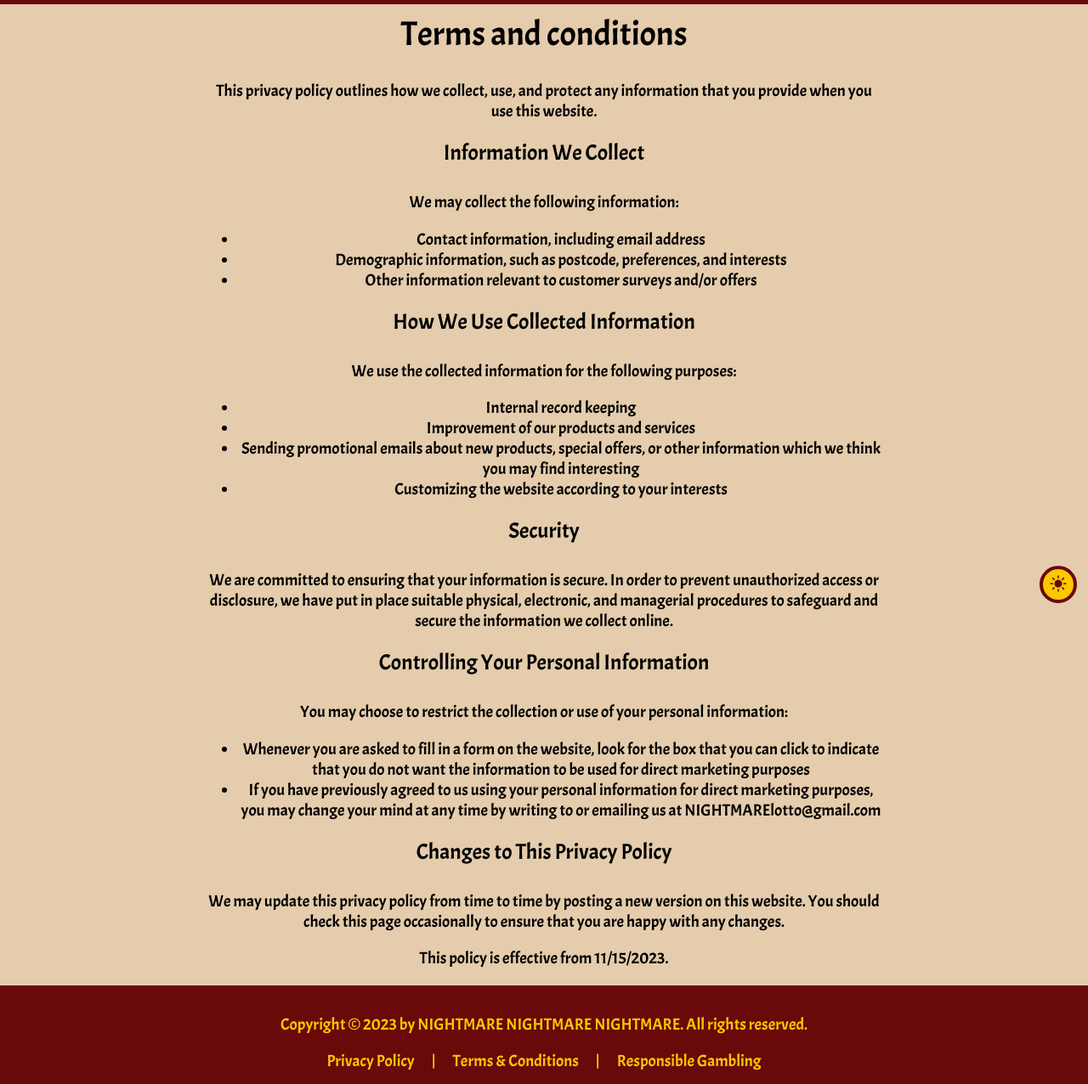
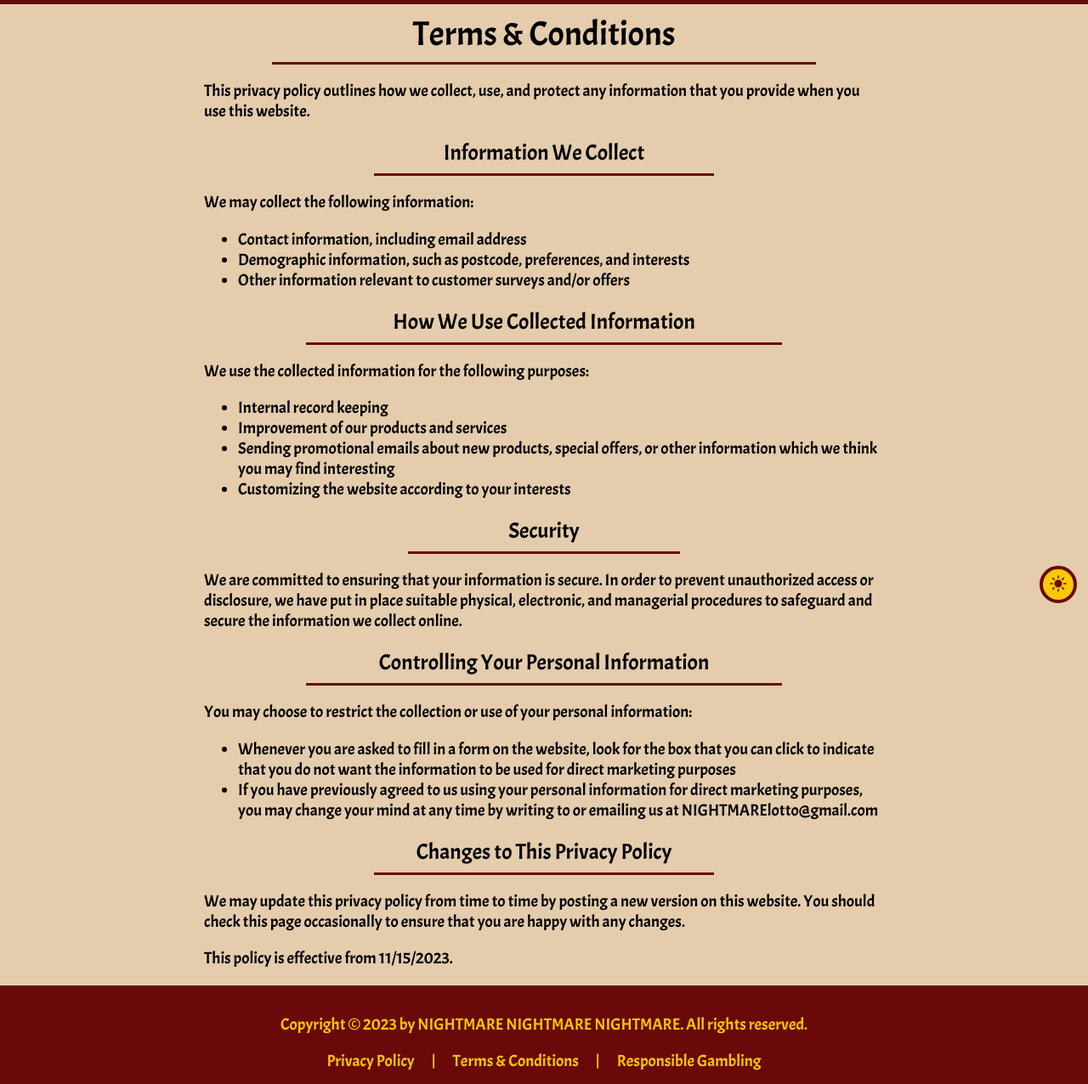
Before and after one commit to Gowtham1Moorthy/python-fullstack, a Django app: page /terms/ in a window 1280 px wide. Shown: the part 75-1351 px from the top of the page at 85% size. Run offline with Django 4.2, Linux system fonts and the light colour scheme.

Commit message:
terms commit

```diff
--- a/LPSApp/static/css/terms.css
+++ b/LPSApp/static/css/terms.css
@@ -1,14 +1,22 @@
 #content-container {
     font-family: Arial, sans-serif;
-    text-align: center; /* Change to center */
+    text-align: left; /* Change to center */
     max-width: 800px;
     margin: 0 auto; /* Center the container horizontally */
     color: var(--body-font);
 }
 
+head{
+    text-align: center;
+}
+
 #content-container h1 {
     font-size: 2.5em;
     margin-bottom: 0;
+}
+
+h1, h2{
+    text-align: center;
 }
 
 h2 {
@@ -18,7 +26,6 @@ h2 {
     margin-bottom: 0;
 }
 
-#content-container p,
-#content-container li {
+#content-container p, li {
     font-size: 1.2em;
 }
--- a/LPSApp/templates/terms.html
+++ b/LPSApp/templates/terms.html
@@ -7,13 +7,13 @@
   </head>
   <div id="content-container">
 
-    <h1>Terms and conditions</h1>
-    <hr style="width:80%;text-align:center;height:3px;border:none;">
+    <h1>Terms & Conditions</h1>
+    <hr style="width:80%;text-align:center;height:3px;background-color:var(--underline);border:none;">
 
     <p>This privacy policy outlines how we collect, use, and protect any information that you provide when you use this website.</p>
 
     <h2>Information We Collect</h2>
-    <hr style="width:50%;text-align:center;height:3px;border:none;">
+    <hr style="width:50%;text-align:center;height:3px;background-color:var(--underline);border:none;">
 
 
     <p>We may collect the following information:</p>
@@ -24,7 +24,7 @@
     </ul>
 
     <h2>How We Use Collected Information</h2>
-    <hr style="width:70%;text-align:center;height:3px;border:none;">
+    <hr style="width:70%;text-align:center;height:3px;background-color:var(--underline);border:none;">
 
 
     <p>We use the collected information for the following purposes:</p>
@@ -36,13 +36,13 @@
     </ul>
 
     <h2>Security</h2>
-    <hr style="width:40%;text-align:center;height:3px;border:none;">
+    <hr style="width:40%;text-align:center;height:3px;background-color:var(--underline);border:none;">
 
 
     <p>We are committed to ensuring that your information is secure. In order to prevent unauthorized access or disclosure, we have put in place suitable physical, electronic, and managerial procedures to safeguard and secure the information we collect online.</p>
 
     <h2>Controlling Your Personal Information</h2>
-    <hr style="width:70%;text-align:center;height:3px;border:none;">
+    <hr style="width:70%;text-align:center;height:3px;background-color:var(--underline);border:none;">
 
 
     <p>You may choose to restrict the collection or use of your personal information:</p>
@@ -52,7 +52,7 @@
     </ul>
 
     <h2>Changes to This Privacy Policy</h2>
-    <hr style="width:50%;text-align:center;height:3px;border:none;">
+    <hr style="width:50%;text-align:center;height:3px;background-color:var(--underline);border:none;">
 
 
     <p>We may update this privacy policy from time to time by posting a new version on this website. You should check this page occasionally to ensure that you are happy with any changes.</p>
```
Also changed, not shown: db.sqlite3.
